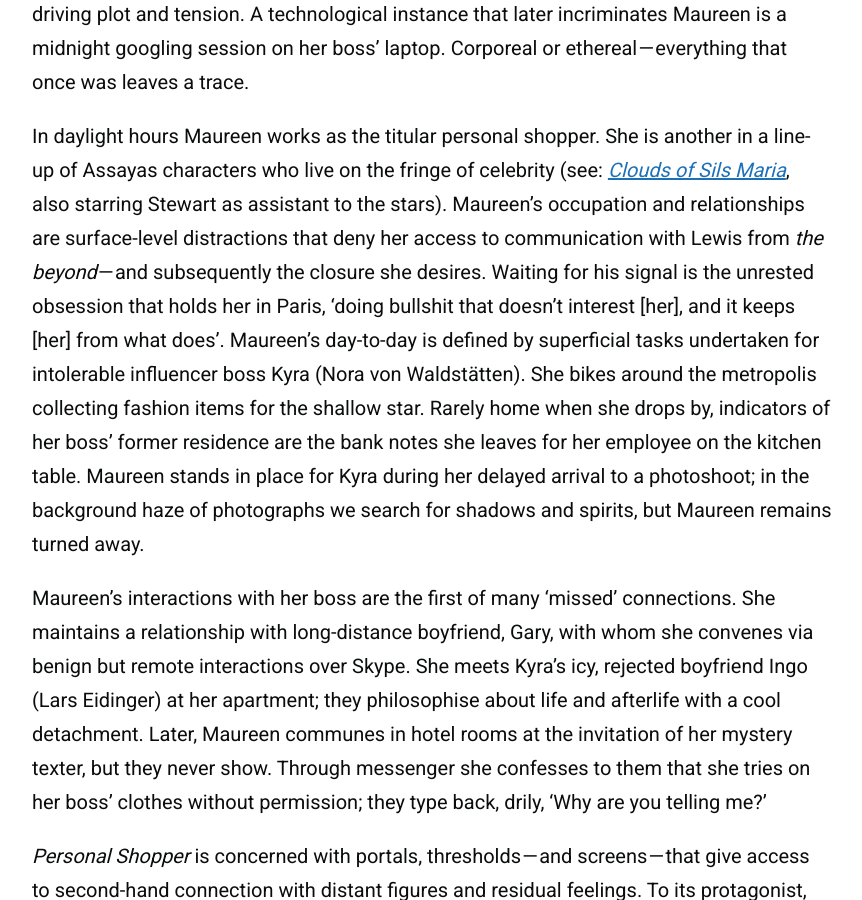
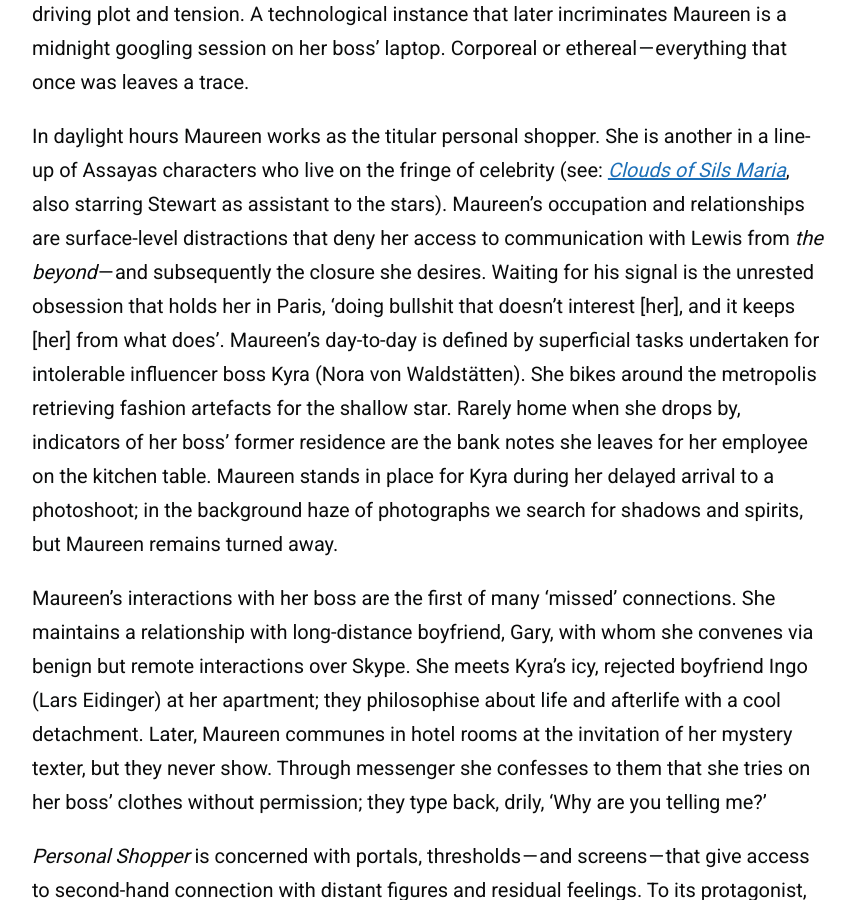
Before and after one commit to zoeurl/zoedowney.github.io, a Jekyll site: the page built from _posts/2023-12-08-personal-shopper.md, in a window 1280 px wide and 900 px high, scrolled down 1410 px. Shown: the whole window, without its empty margins (208-1070 px from the left). Built offline with Jekyll 4.4.1, drawn with Linux system fonts in a browser that asks for light colours.

Commit message:
Update 2023-12-08-personal-shopper.md

```diff
--- a/_posts/2023-12-08-personal-shopper.md
+++ b/_posts/2023-12-08-personal-shopper.md
@@ -14,7 +14,7 @@
 
 I’m a fan of media that abides by current technological habits. Maureen orders a Klint [book](https://www.amazon.co.uk/Hilma-Af-Klint-David-Lomas/dp/3775734899/ref=sr_1_1?crid=3EECI1DAZPFCG&keywords=hilma+af+klint+a+pioneer+of+abstraction&qid=1700658419&sprefix=hilma+af+klint+a+pioneer+of+abstraction%2Caps%2C99&sr=8-1) online and is pictured watching YouTube videos about the artist on the métro. (She tucks her earphone cables under her sweater so that the buds aren't yanked out during transit.) A pivotal setpiece hinges on an exchange of back-and-forth texting with an unknown number that on paper might not intrigue, but in play works as an eerie force driving plot and tension. A technological instance that later incriminates Maureen is a midnight googling session on her boss’ laptop. Corporeal or ethereal — everything that once was leaves a trace.
 
-In daylight hours Maureen works as the titular personal shopper. She is another in a line-up of Assayas characters who live on the fringe of celebrity (see: [_Clouds of Sils Maria_](https://www.theguardian.com/film/2015/may/17/clouds-of-sils-maria-review-juliette-binoche), also starring Stewart as assistant to the stars). Maureen’s occupation and relationships are surface-level distractions that deny her access to communication with Lewis from _the beyond_ — and subsequently the closure she desires. Waiting for his signal is the unrested obsession that holds her in Paris, 'doing bullshit that doesn't interest [her], and it keeps [her] from what does'. Maureen's day-to-day is defined by superficial tasks undertaken for intolerable influencer boss Kyra (Nora von Waldstätten). She bikes around the metropolis collecting fashion items for the shallow star. Rarely home when she drops by, indicators of her boss’ former residence are the bank notes she leaves for her employee on the kitchen table. Maureen stands in place for Kyra during her delayed arrival to a photoshoot; in the background haze of photographs we search for shadows and spirits, but Maureen remains turned away.
+In daylight hours Maureen works as the titular personal shopper. She is another in a line-up of Assayas characters who live on the fringe of celebrity (see: [_Clouds of Sils Maria_](https://www.theguardian.com/film/2015/may/17/clouds-of-sils-maria-review-juliette-binoche), also starring Stewart as assistant to the stars). Maureen’s occupation and relationships are surface-level distractions that deny her access to communication with Lewis from _the beyond_ — and subsequently the closure she desires. Waiting for his signal is the unrested obsession that holds her in Paris, 'doing bullshit that doesn't interest [her], and it keeps [her] from what does'. Maureen's day-to-day is defined by superficial tasks undertaken for intolerable influencer boss Kyra (Nora von Waldstätten). She bikes around the metropolis retrieving fashion artefacts for the shallow star. Rarely home when she drops by, indicators of her boss’ former residence are the bank notes she leaves for her employee on the kitchen table. Maureen stands in place for Kyra during her delayed arrival to a photoshoot; in the background haze of photographs we search for shadows and spirits, but Maureen remains turned away.
 
 Maureen’s interactions with her boss are the first of many ‘missed’ connections. She maintains a relationship with long-distance boyfriend, Gary, with whom she convenes via benign but remote interactions over Skype. She meets Kyra’s icy, rejected boyfriend Ingo (Lars Eidinger) at her apartment; they philosophise about life and afterlife with a cool detachment. Later, Maureen communes in hotel rooms at the invitation of her mystery texter, but they never show. Through messenger she confesses to them that she tries on her boss’ clothes without permission; they type back, drily, ‘Why are you telling me?’
 
```
